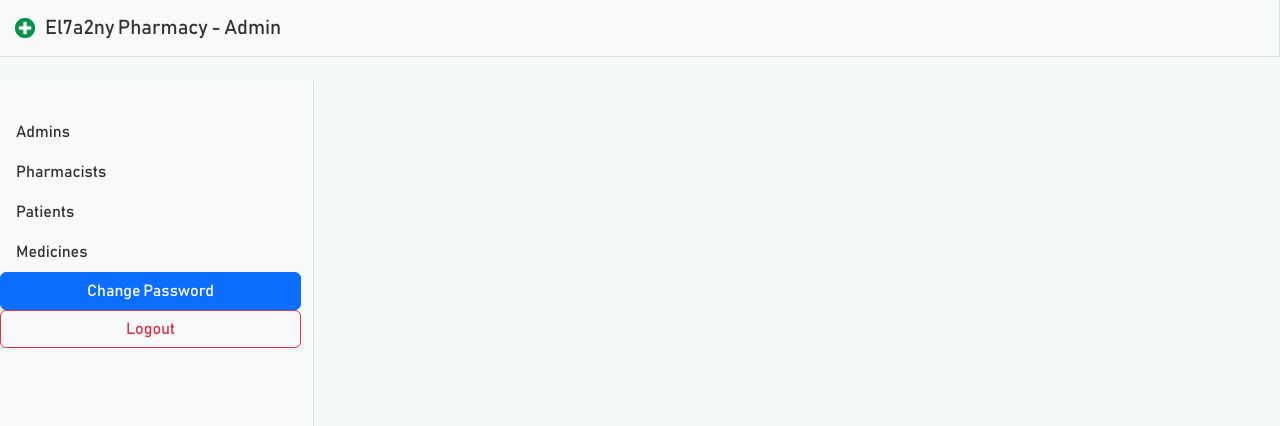
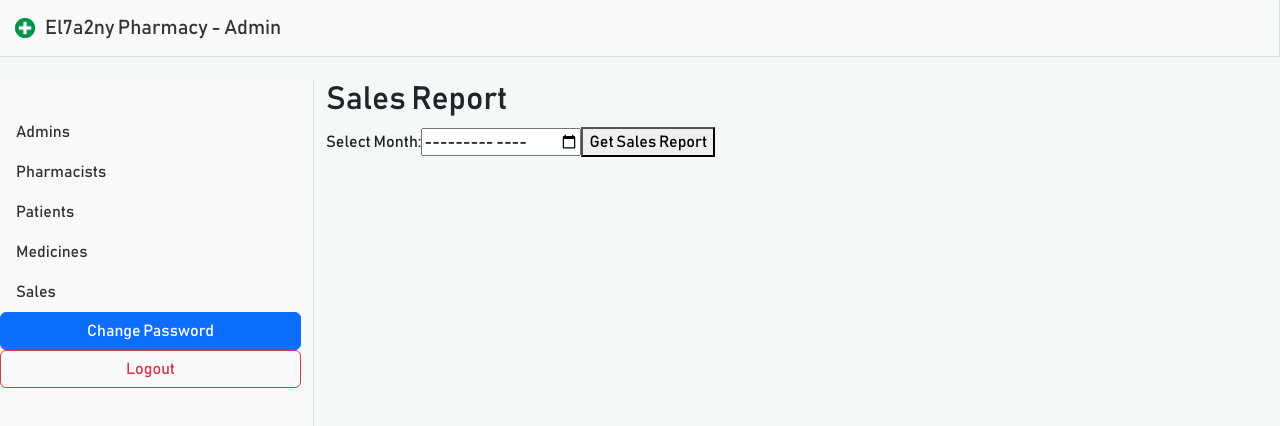
Before and after one commit to AliMadany/Virtual-Clinic-and-Pharmacy, a React (Create React App) app in the folder client/: page /admin/sales in a window 1280 px wide. Shown: the top 426 px of the page. Built offline with nearby package versions, Linux system fonts and the light colour scheme.

Commit message:
Total Sales per month for Admin and Pharmacist

```diff
--- a/client/src/components/Admin.js
+++ b/client/src/components/Admin.js
@@ -16,6 +16,8 @@ import AdminMedicines from './AdminMedicines';
 import Medicines from './Medicines';
 import Logout from './Logout';
 import ChangePassword from './ChangePassword';
+import SalesReport from './SalesReport';
+
 
 function Admin() {
     return (
@@ -39,6 +41,12 @@ function Admin() {
               <Nav.Item>
                 <Nav.Link as={Link} to="/admin/medicines">Medicines</Nav.Link>
               </Nav.Item>
+              <Nav.Item>
+               <Nav.Link as={Link} to="/admin/sales">Sales</Nav.Link>
+              </Nav.Item>
+
+
+
 
 
               <ChangePassword></ChangePassword>
@@ -53,6 +61,7 @@ function Admin() {
               <Route path="pharmacists" element={<AdminPharmacists />} />
               <Route path="patients" element={<AdminPatients />} />
               <Route path="medicines" element={<Medicines role="admin"/>} />
+              <Route path="sales" element={<SalesReport />} />
               {/* ... Other admin components can go here */}
               {/* <Route path="*" element={<h1>Admin 404 Not Found</h1>} /> */}
             </Routes>
--- a/client/src/components/Pharmacist.js
+++ b/client/src/components/Pharmacist.js
@@ -16,6 +16,7 @@ import AdminMedicines from './AdminMedicines';
 import Medicines from './Medicines';
 import Logout from './Logout';
 import ChangePassword from './ChangePassword';
+import SalesReport from './SalesReport';
 
 function Pharmacist() {
     return (
@@ -30,6 +31,11 @@ function Pharmacist() {
               <Nav.Item>
                 <Nav.Link as={Link} to="/pharmacist/medicines">Medicines</Nav.Link>
               </Nav.Item>
+              <Nav.Item>
+               <Nav.Link as={Link} to="/Pharmacist/sales">Sales</Nav.Link>
+              </Nav.Item>
+
+
 
 
               <ChangePassword></ChangePassword>
@@ -42,6 +48,7 @@ function Pharmacist() {
           <Col md={9} className="h-100">
             <Routes>
               <Route path="medicines" element={<Medicines role="pharmacist"/>} />
+              <Route path="sales" element={<SalesReport />} />
               {/* ... Other admin components can go here */}
               {/* <Route path="*" element={<h1>Pharmacist 404 Not Found</h1>} /> */}
             </Routes>
--- /dev/null
+++ b/client/src/components/SalesReport.js
@@ -0,0 +1,41 @@
+import React, { useState } from 'react';
+import axios from 'axios';
+
+const SalesReport = () => {
+  const [month, setMonth] = useState('');
+  const [sales, setSales] = useState(null);
+  const [error, setError] = useState('');
+
+  const fetchSalesReport = async () => {
+    try {
+      const response = await axios.get(`http://localhost:3000/getSalesReport/${month}`);
+      setSales(response.data);
+      setError('');
+    } catch (error) {
+      console.error('Error fetching sales report:', error);
+      setError('Failed to fetch sales report. Please try again later.');
+      setSales(null);
+    }
+  };
+
+  return (
+    <div>
+      <h2>Sales Report</h2>
+      <div>
+        <label htmlFor="month-input">Select Month: </label>
+        <input
+          id="month-input"
+          type="month"
+          value={month}
+          onChange={(e) => setMonth(e.target.value)}
+          placeholder="YYYY-MM"
+        />
+        <button onClick={fetchSalesReport}>Get Sales Report</button>
+      </div>
+      {error && <div className="error">{error}</div>}
+      {sales !== null && <div><h3>Total Sales for {month}:</h3><p>{sales}</p></div>}
+    </div>
+  );
+};
+
+export default SalesReport;
```
